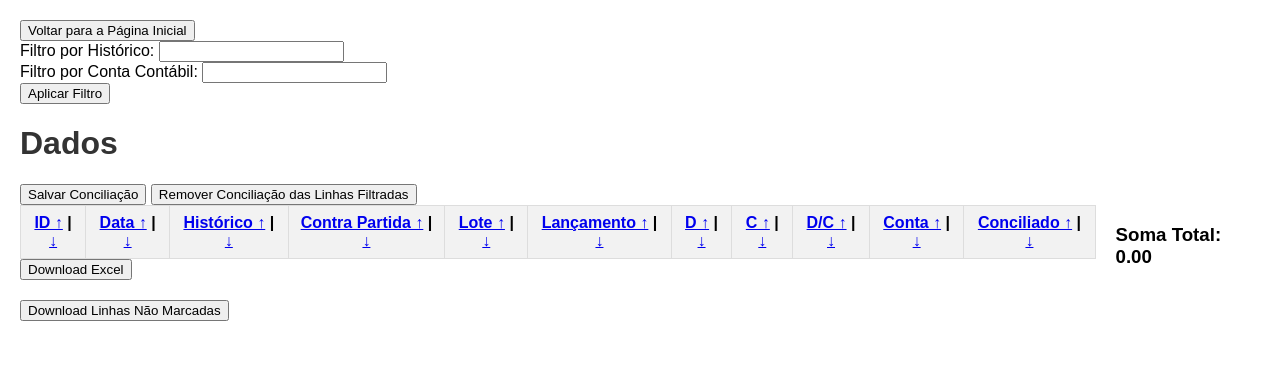
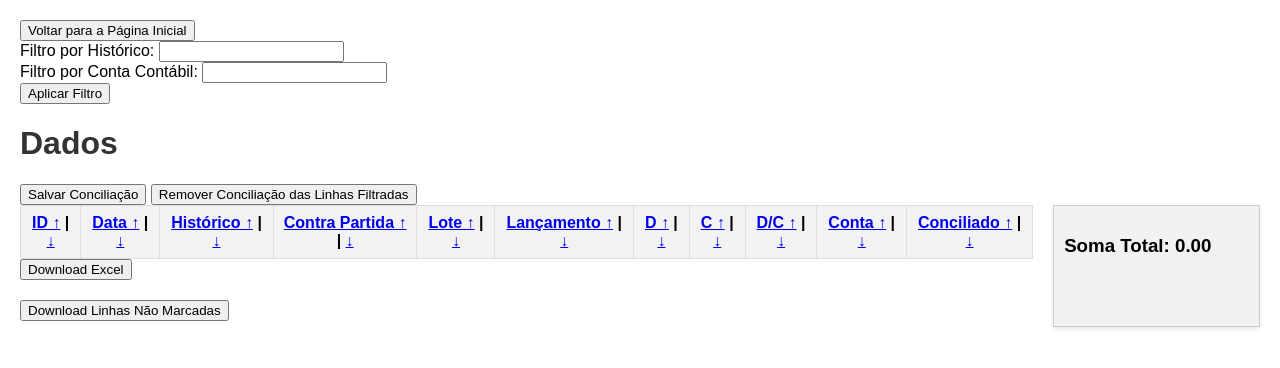
Before and after one commit to leuhsouza/conciliador_contabil, a Flask app: template templates/data.html in a window 1280 px wide. Shown: the top 368 px of the page. Run offline with Flask 3, Linux system fonts and the light colour scheme; the template is opened without the code that fills it, so the values that code supplies are empty; some libraries are stand-ins or nearby versions.

Commit message:
feat: sum panel

```diff
--- a/static/style.css
+++ b/static/style.css
@@ -38,3 +38,17 @@ table.data th {
 .hidden {
     display: none;
 }
+
+
+#sumPanel {
+    position: sticky;
+    top: 10px; /* Mantém o painel fixo no topo durante a rolagem */
+    display: block;
+    width: 200px; /* Ajuste conforme necessário */
+    max-height: 100px; /* Defina a altura máxima desejada */
+    overflow-y: auto; /* Permite rolagem interna se o conteúdo for maior */
+    background-color: #f1f1f1; /* Cor de fundo opcional */
+    padding: 10px; /* Espaçamento interno opcional */
+    border: 1px solid #ccc; /* Borda opcional */
+    box-shadow: 0 2px 5px rgba(0, 0, 0, 0.1); /* Sombra para destaque opcional */
+}
```
